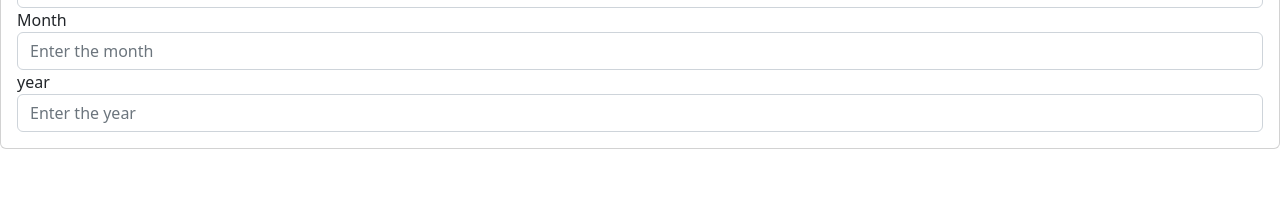
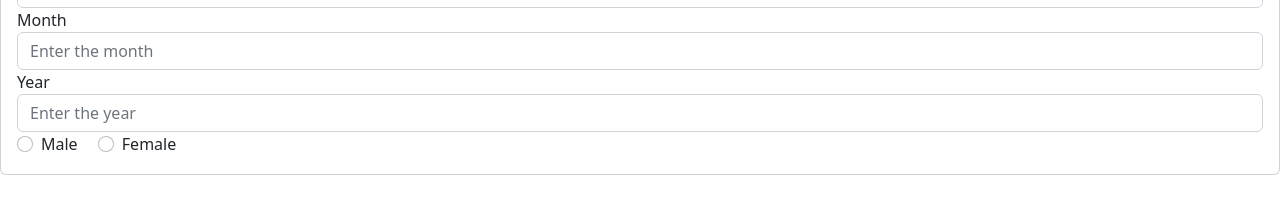
Before and after one commit to naniyule/Birhday_date_calculator, a plain HTML site: page index.html in a window 1280 px wide. Shown: the part 158-366 px from the top of the page. Drawn offline with nearby package versions, Linux system fonts and the light colour scheme.

Commit message:
Added radio buttons to propmt user to select gender i.e. male or female

```diff
--- a/index.html
+++ b/index.html
@@ -28,9 +28,19 @@
               <input type="text" class="form-control" id="month" placeholder="Enter the month" maxlength="2" autocomplete="off">
            </div>
            <div class="form-group">
-              <label for="year">year</label>
+              <label for="year">Year</label>
               <input type="text" class="form-control" id="year" placeholder="Enter the year" maxlength="4" autocomplete="off">
            </div>
+           <div class="form-group radio">
+            <div class="form-check form-check-inline">
+               <input class="form-check-input" type="radio" name="gender" id="male" value="male">
+               <label class="form-check-label" for="male">Male</label>
+            </div>
+            <div class="form-check form-check-inline">
+               <input class="form-check-input" type="radio" name="gender" id="female" value="female">
+               <label class="form-check-label" for="female">Female</label>
+            </div>
+         </div>
 
 </body>
 </html>
```
